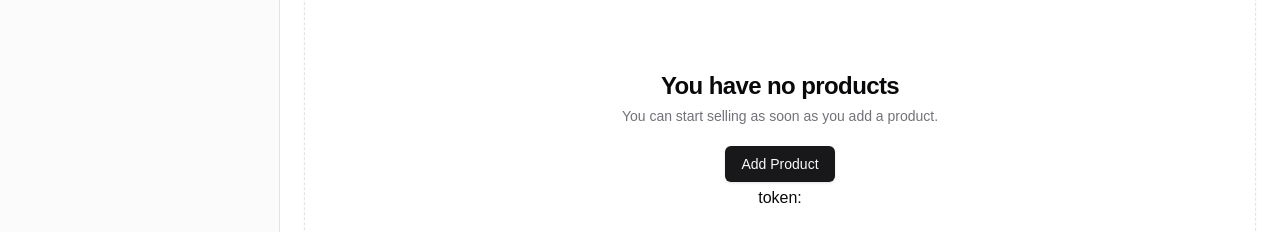
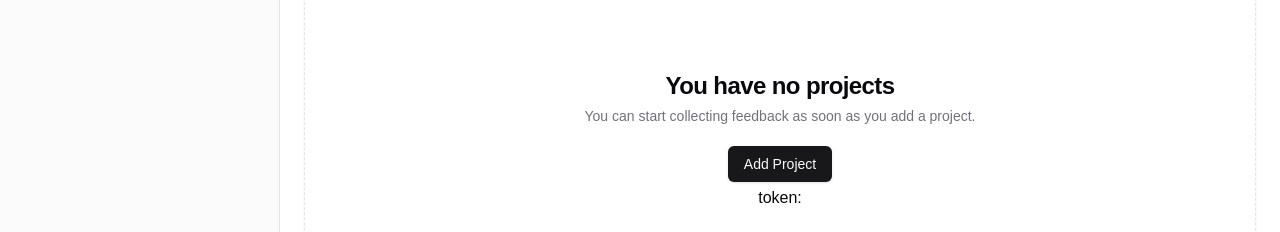
Before and after one commit to Neptuuno/feedbacker, a Next.js app in the folder frontend/: page / in a window 1280 px wide. Shown: the part 290-522 px from the top of the page. Built offline with nearby package versions, Linux system fonts and the light colour scheme.

Commit message:
changed text in default page

```diff
--- a/frontend/app/(general)/page.tsx
+++ b/frontend/app/(general)/page.tsx
@@ -14,12 +14,12 @@ export default function Dashboard() {
         >
             <div className="flex flex-col items-center gap-1 text-center">
                 <h3 className="text-2xl font-bold tracking-tight">
-                    You have no products
+                    You have no projects
                 </h3>
                 <p className="text-sm text-muted-foreground">
-                    You can start selling as soon as you add a product.
+                    You can start collecting feedback as soon as you add a project.
                 </p>
-                <Button className="mt-4">Add Product</Button>
+                <Button className="mt-4">Add Project</Button>
                 <h1>token: {accessToken}</h1>
             </div>
         </div>
```
